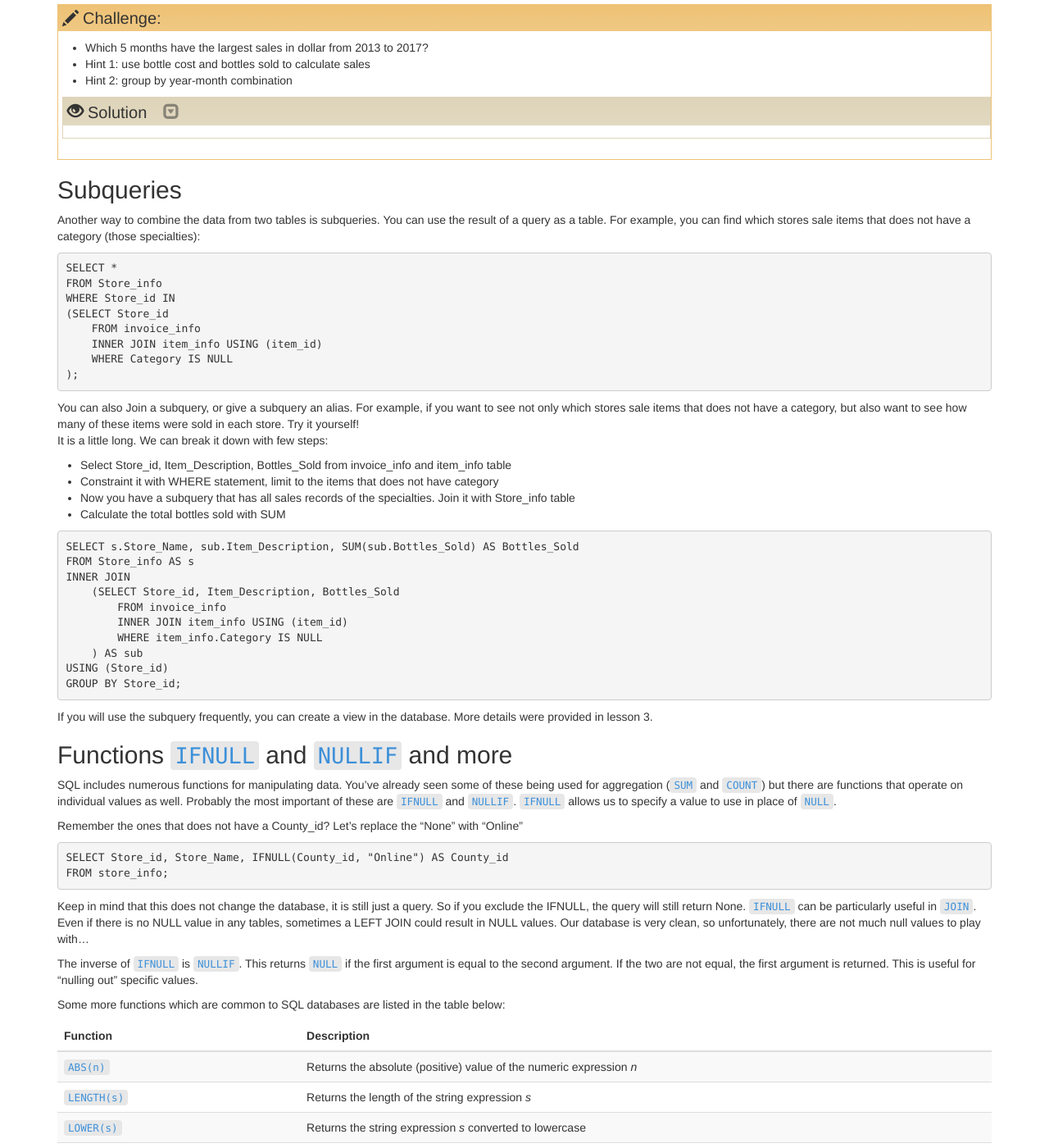
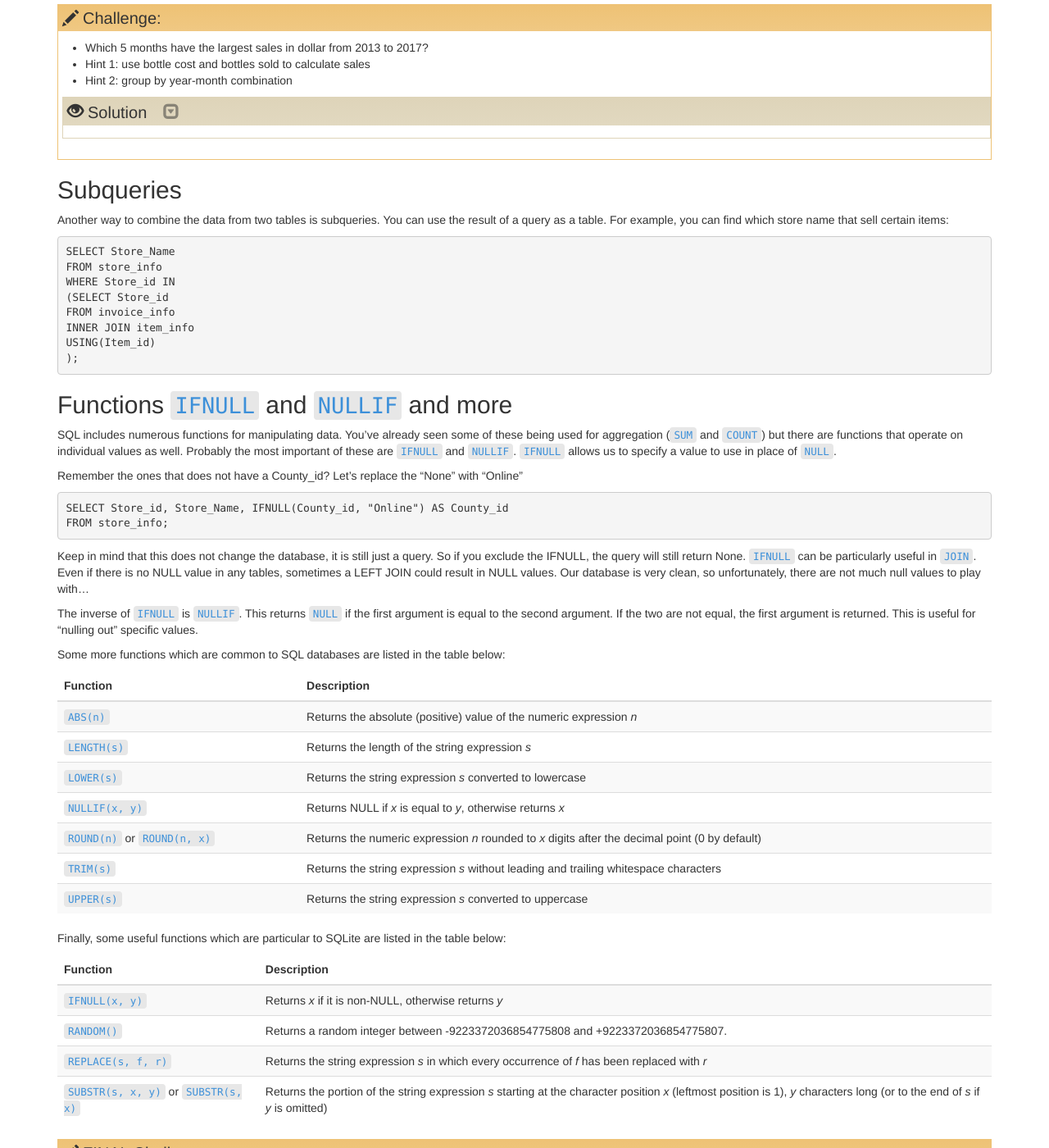
Before and after one commit to data-lessons/SQL-business, a Jekyll site: the page built from _episodes/04-sql-joins.md, in a window 1280 px wide and 1400 px high, scrolled down 3402 px. Shown: the whole window at 82% size. Built offline with Jekyll 4.4.1, drawn with Linux system fonts in a browser that asks for light colours.

Commit message:
Update 04-sql-joins.md

````diff
--- a/_episodes/04-sql-joins.md
+++ b/_episodes/04-sql-joins.md
@@ -184,40 +184,18 @@ sort the result by number of invoices at descending order. Try slowly build the
 {: .challenge}
 
 ## Subqueries
-Another way to combine the data from two tables is subqueries. You can use the result of a query as a table. For example, you can find which stores sale items that does not have a category (those specialties):
+Another way to combine the data from two tables is subqueries. You can use the result of a query as a table. For example, you can find which store name that sell certain items:
 
 ```
-SELECT *
-FROM Store_info
+SELECT Store_Name
+FROM store_info
 WHERE Store_id IN
 (SELECT Store_id
-    FROM invoice_info
-    INNER JOIN item_info USING (item_id)
-    WHERE Category IS NULL
+FROM invoice_info
+INNER JOIN item_info
+USING(Item_id)
 );
 ```
-
-You can also Join a subquery, or give a subquery an alias. For example, if you want to see not only which stores sale items that does not have a category, but also want to see how many of these items were sold in each store. Try it yourself!
-It is a little long. We can break it down with few steps:
-- Select Store_id, Item_Description, Bottles_Sold from invoice_info and item_info table
-- Constraint it with WHERE statement, limit to the items that does not have category
-- Now you have a subquery that has all sales records of the specialties. Join it with Store_info table
-- Calculate the total bottles sold with SUM
-
-```
-SELECT s.Store_Name, sub.Item_Description, SUM(sub.Bottles_Sold) AS Bottles_Sold
-FROM Store_info AS s
-INNER JOIN
-    (SELECT Store_id, Item_Description, Bottles_Sold
-        FROM invoice_info
-        INNER JOIN item_info USING (item_id)
-        WHERE item_info.Category IS NULL
-    ) AS sub
-USING (Store_id)
-GROUP BY Store_id;
-```
-
-If you will use the subquery frequently, you can create a view in the database. More details were provided in lesson 3.
 
 ## Functions `IFNULL` and `NULLIF` and more
 
````
